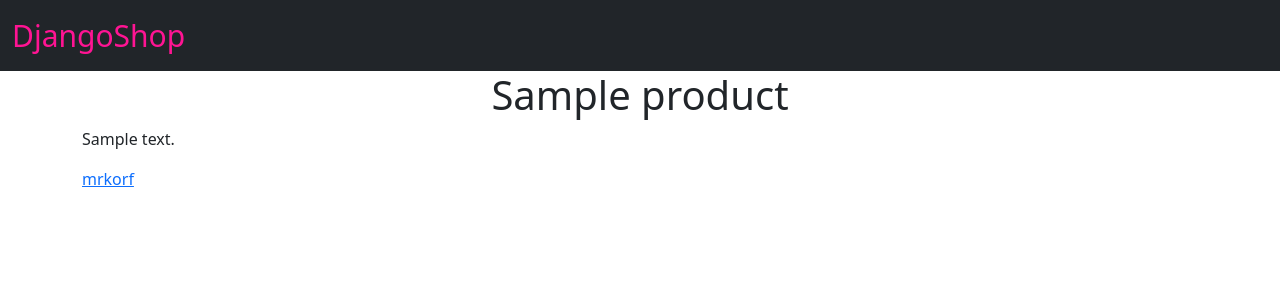
After one commit to OleksandrTymchuk/django_store, a Django app: page /products/1 in a window 1280 px wide. The commit adds this page. Shown: the top 300 px of the page. Run offline with Django 4.2, Linux system fonts and the light colour scheme; data comes from the database, SQL or seed files in the repository; tables that the repository leaves empty hold one stand-in row (values such as "Sample post").

Commit message:
add product details

```diff
--- a/products/urls.py
+++ b/products/urls.py
@@ -1,6 +1,8 @@
 from django.urls import path
-from .views import add_product
+from .views import add_product, product_details
 
 urlpatterns = [
-    path("/add", add_product, name="add_product")
+    path("/add", add_product, name="add_product"),
+    path("/<int:id>", product_details, name='product_details')
+
 ]
--- a/products/views.py
+++ b/products/views.py
@@ -15,3 +15,8 @@ def add_product(request):
             return redirect("/")
     else:
         return redirect("/")
+
+
+def product_details(request, id):
+    product = Product.objects.get(id=id)
+    return render(request, "products/details.html", {"product":product})
--- a/templates/main/index.html
+++ b/templates/main/index.html
@@ -10,7 +10,7 @@
                       <div class="card-body">
                         <h5 class="card-title">{{ product.title }} </h5>
                         <p class="card-text">{{ product.description }} </p>
-                        <a href="#" class="card-link">Card link</a>
+                        <a href="{% url 'product_details' id=product.id %}" class="card-link">Details</a>
                       </div>
                     </div>
                 {% endfor %}
--- /dev/null
+++ b/templates/products/details.html
@@ -0,0 +1,11 @@
+{% extends 'base.html' %}
+
+{% block content %}
+<div class="container">
+    <div class="row">
+        <h1 class="text-center">{{ product.title }}</h1>
+        <p>{{ product.description }}</p>
+        <a href="#">{{ product.user.username }}</a>
+    </div>
+</div>
+{% endblock %}
```
